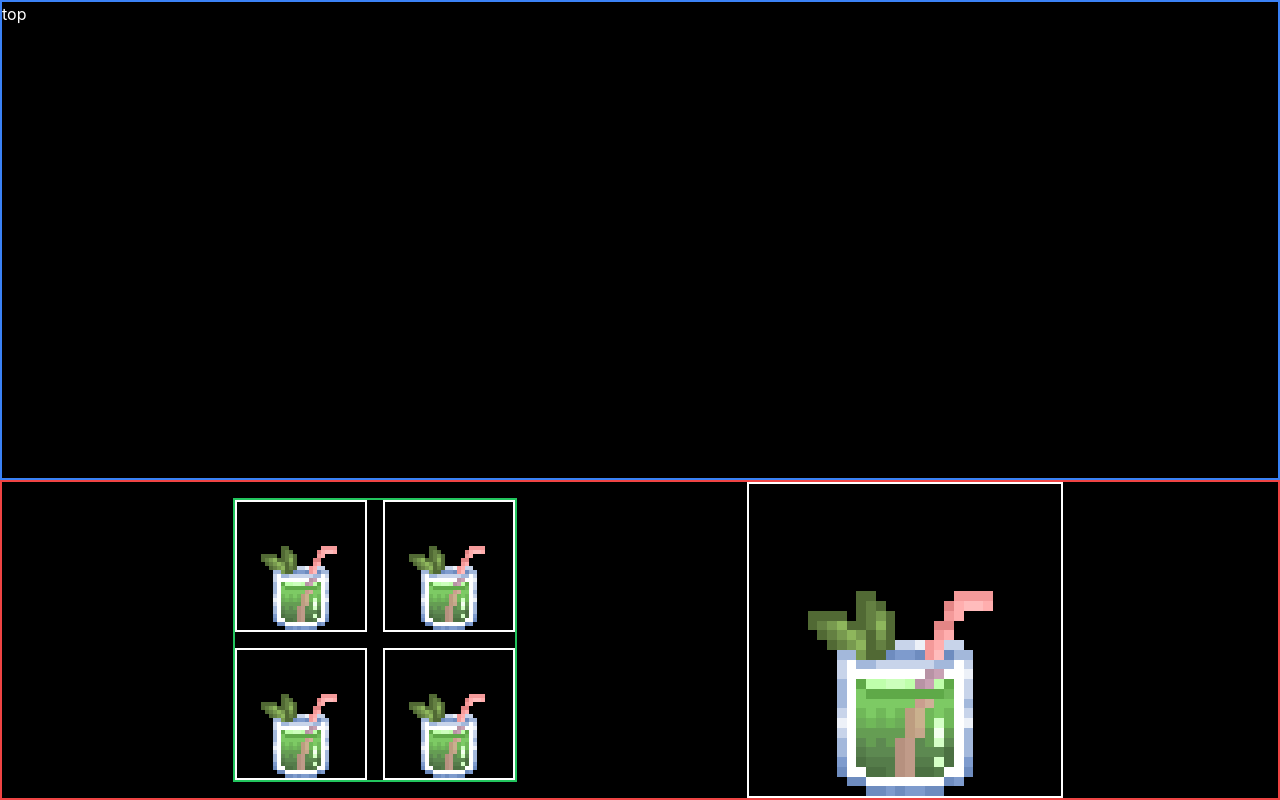
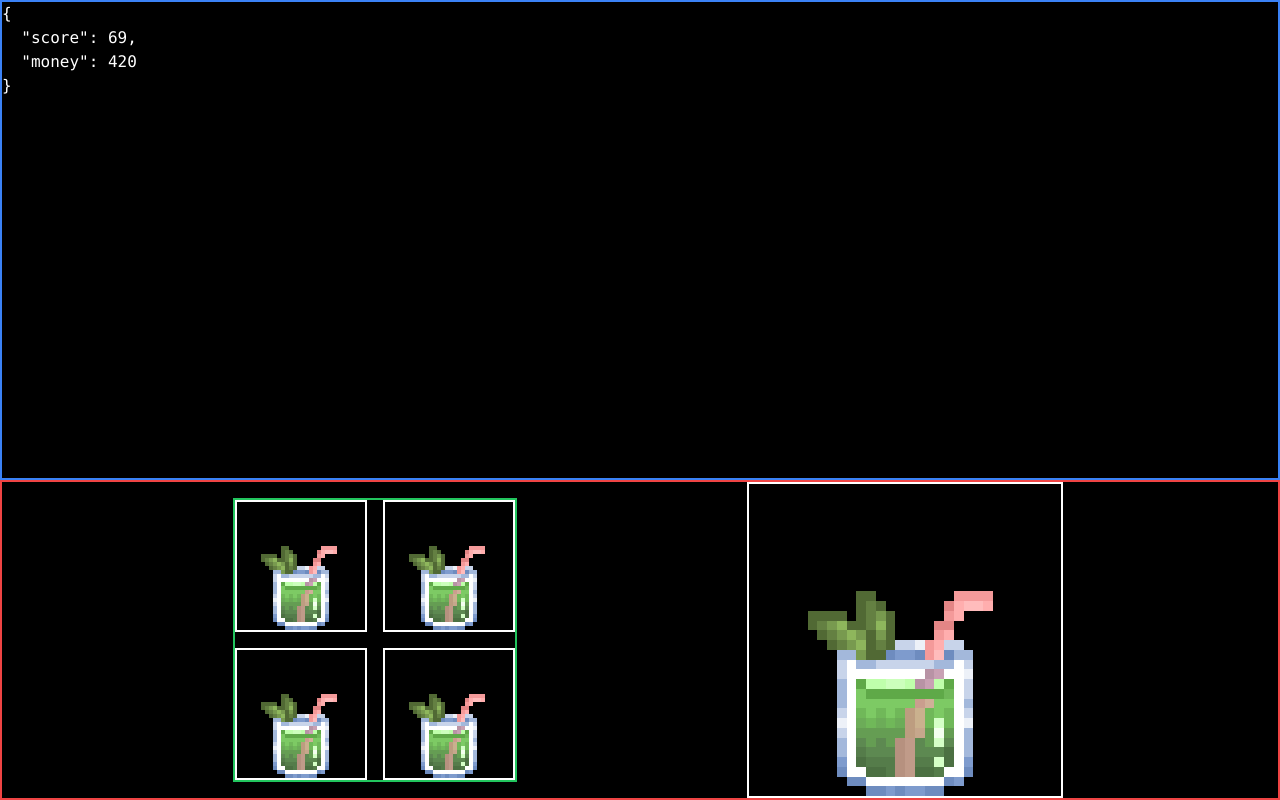
Before and after one commit to tomheaton/clicker-jam-winter-2023, a React (Vite) app: page / in a window 1280 px wide. Both pictures are taken after a click on the button "start game". Built offline with nearby package versions, Linux system fonts and the light colour scheme.

Commit message:
game logic

```diff
--- a/src/App.tsx
+++ b/src/App.tsx
@@ -1,5 +1,6 @@
 import React, { useState } from "react";
 import Game from "./components/game";
+import { LogicContext } from "./hooks/logic_provider";
 
 const App: React.FC = () => {
   const [start, setStart] = useState<boolean>(false);
@@ -12,7 +13,16 @@ const App: React.FC = () => {
   };
 
   if (start) {
-    return <Game />;
+    return (
+      <LogicContext.Provider
+        value={{
+          score: 69,
+          money: 420,
+        }}
+      >
+        <Game />
+      </LogicContext.Provider>
+    );
   }
 
   return (
--- a/src/components/game.tsx
+++ b/src/components/game.tsx
@@ -1,14 +1,20 @@
+import { useContext } from "react";
+import { LogicContext } from "../hooks/logic_provider";
 import DrinkButton from "./drink_button";
 import IngredientButton from "./ingredient_button";
 
 const Game: React.FC = () => {
+  const gameData = useContext(LogicContext);
+
   return (
     <div
       className={
         "bg-black h-screen flex flex-col items-center justify-center w-full"
       }
     >
-      <div className={"w-full flex flex-1 border-2 border-blue-500"}>top</div>
+      <div className={"w-full flex flex-1 border-2 border-blue-500"}>
+        <pre>{JSON.stringify(gameData, null, 2)}</pre>
+      </div>
       <div
         className={"w-full h-2/5 flex justify-evenly border-2 border-red-500"}
       >
--- /dev/null
+++ b/src/hooks/logic_provider.tsx
@@ -0,0 +1,10 @@
+import { createContext } from "react";
+
+const defaultLogic = {
+  score: 0,
+  money: 0,
+};
+
+const LogicContext = createContext(defaultLogic);
+
+export { LogicContext };
```
Lines whose indentation alone changed are shown as unchanged.
